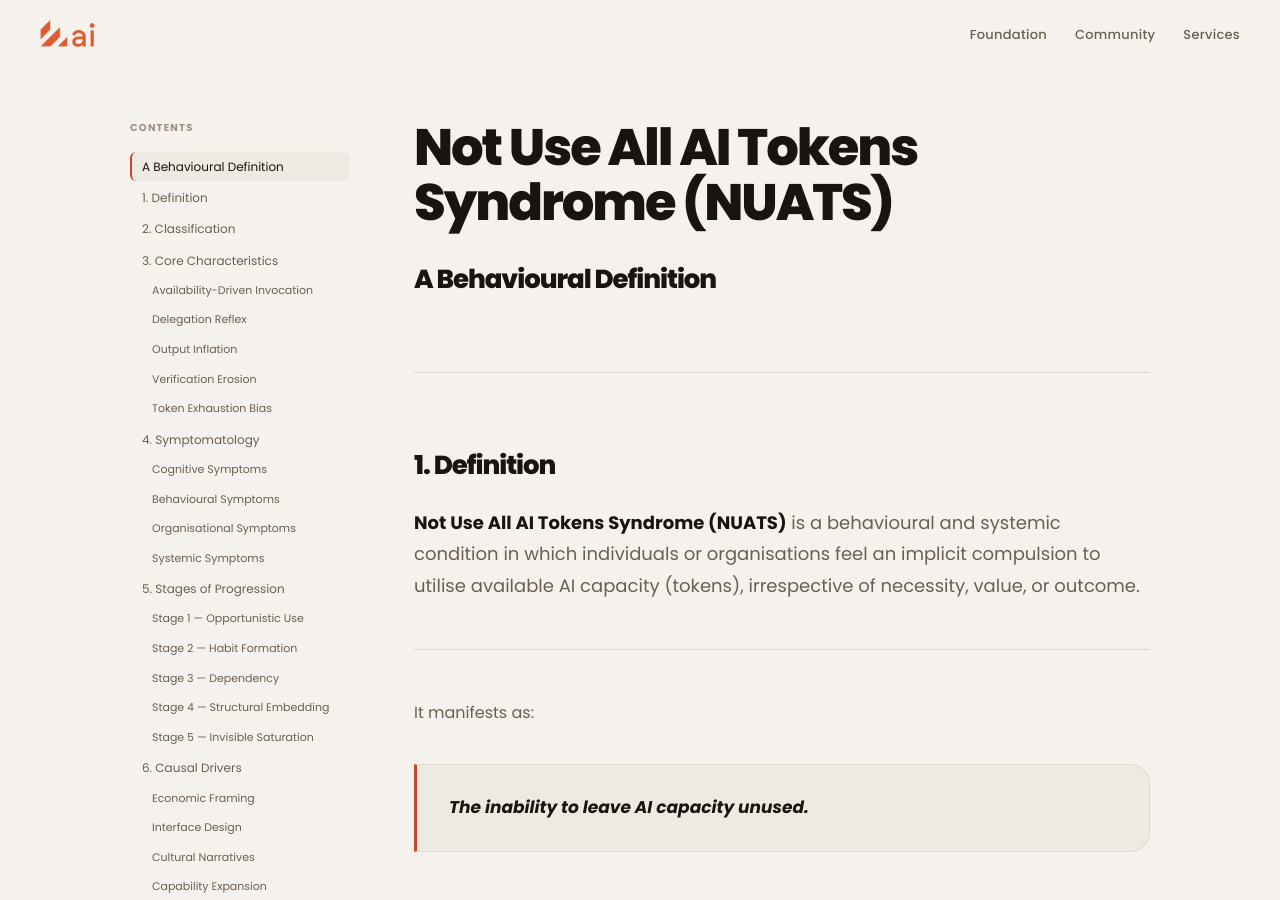
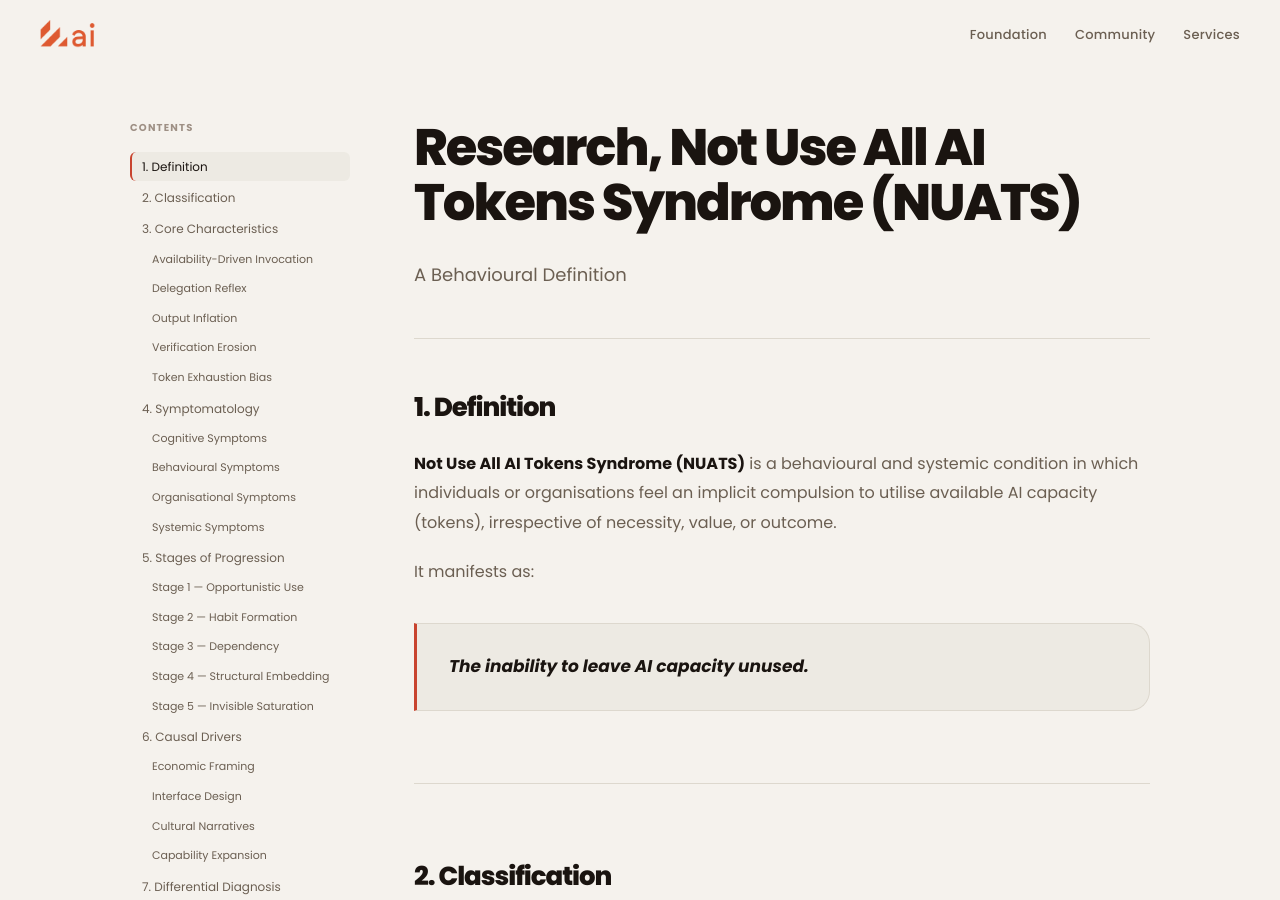
Before and after one commit to selfdriven-foundation/selfdriven-ai, a Jekyll site: the page built from docs/pages/research-sustainable-human-participation-nuats.md, in a window 1280 px wide and 900 px high. Built offline with Jekyll 4.4.1, drawn with Linux system fonts in a browser that asks for light colours.

Commit message:
Update research-sustainable-human-participation-nuats.md

```diff
--- a/docs/pages/research-sustainable-human-participation-nuats.md
+++ b/docs/pages/research-sustainable-human-participation-nuats.md
@@ -1,6 +1,6 @@
 ---
 layout: selfdriven
-title: Not Use All AI Tokens Syndrome (NUATS)
+title: Research - Not Use All AI Tokens Syndrome (NUATS)
 parent: Sustainable Human Participation
 grand_parent: Research
 nav_order: 9
@@ -25,11 +25,9 @@
 author: selfdriven.ai
 ---
 
-# Not Use All AI Tokens Syndrome (NUATS)
+# Research, Not Use All AI Tokens Syndrome (NUATS)
 
-## A Behavioural Definition
-
-
+A Behavioural Definition
 
 ## 1. Definition
 
```
